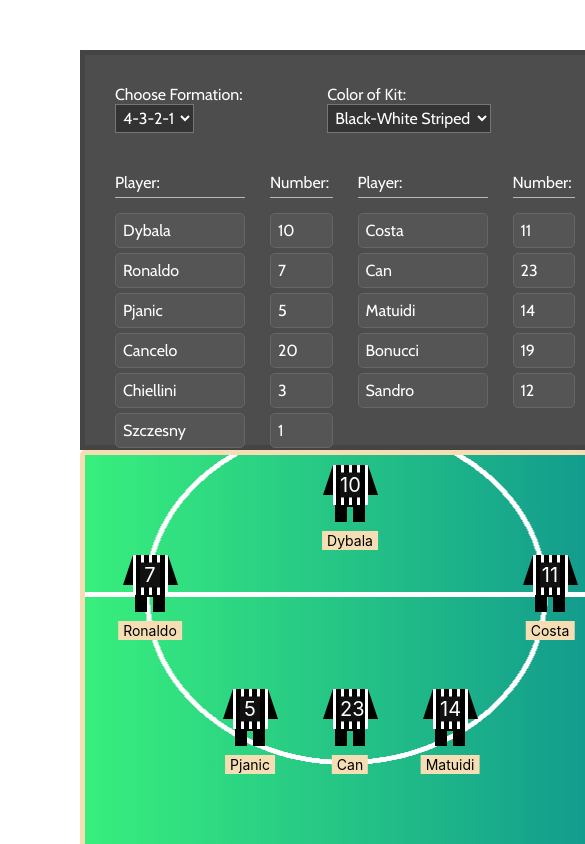
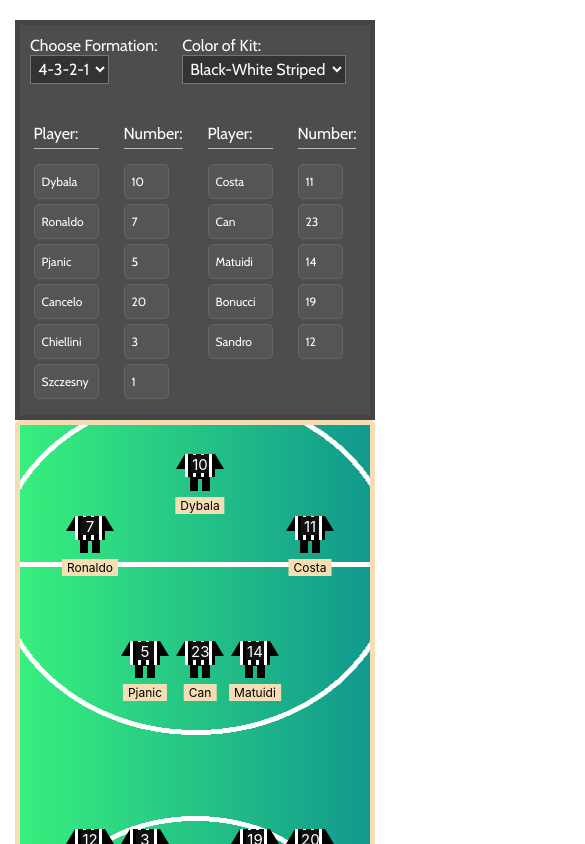
Before and after one commit to Yamo93/react_lineup_picker, a React (Create React App) app: page / in a window 390 px wide. Shown: the top 844 px of the page, 585 px wide, since content can reach past the window. Built offline with nearby package versions, Linux system fonts and the light colour scheme.

Commit message:
added responsiveness for mobileversions

```diff
--- a/src/App.js
+++ b/src/App.js
@@ -13,10 +13,10 @@
  ** add more formations like 4-3-3, and some other ones that you can search for. You want at least 4-5 different formations, the most common ones: => DONE, 5 formations done
 
 TODOS:
- - create changeColorHandler
- select colors to add, add a dropdown-menu, add colors to state and render them dynamically to dropdown.
+ - create changeColorHandler => DONE.
+ select colors to add, add a dropdown-menu, add colors to state and render them dynamically to dropdown. => DONE.
 
- - make it responsive
+ - make it responsive => DONE (80%, need to make pitch and players smaller so they fit on a small mobile phone)
 
  - add a modal that slides down initially and shows the "instructions" for the lineup-picker
 
--- a/src/App.module.css
+++ b/src/App.module.css
@@ -15,8 +15,20 @@
   height: 100%;
 }
 
-@media screen and (max-width: 1100px) {
+@media screen and (max-width: 1150px) {
   .App {
     flex-direction: column;
   }
 }
+
+@media screen and (max-width: 700px) {
+  .App {
+    padding: 40px 30px;
+  }
+}
+
+@media screen and (max-width: 600px) {
+  .App {
+    padding: 20px 15px;
+  }
+}
--- a/src/components/Player/Player.module.css
+++ b/src/components/Player/Player.module.css
@@ -7,6 +7,20 @@
     justify-content: flex-start;
     align-items: center;
     position: relative;
+}
+
+@media screen and (max-width: 600px) {
+    .Player {
+        width: 70px;
+        height: 70px;
+    }
+}
+
+@media screen and (max-width: 500px) {
+    .Player {
+        width: 25px;
+        height: 25px;
+    }
 }
 
 .Player:before {
@@ -20,6 +34,19 @@
     padding: 1px 5px;
     /*left: 192%;*/
     /*transform: translateX(-90%) translateY(50%) rotate(-135deg);*/
+}
+
+@media screen and (max-width: 600px) {
+    .Player:before {
+        font-size: 12px;
+        bottom: -10px;
+    }
+}
+
+@media screen and (max-width: 500px) {
+    .Player:before {
+        bottom: -35px;
+    }
 }
 
 .Player:after {
@@ -37,10 +64,26 @@
     transform: translate(-50%, -50%);
 }
 
+@media screen and (max-width: 500px) {
+    .Player:after {
+        width: 18px;
+        height: 18px;
+        font-size: 15px;
+        top: 40%;
+    }
+}
+
 .Shirt {
     width: 35px;
     height: 40px;
     position: relative;
+}
+
+@media screen and (max-width: 500px) {
+    .Shirt {
+        width: 30px;
+        height: 35px;
+    }
 }
 
 .blackWhiteStriped {
@@ -123,6 +166,15 @@
     border-left: 10px solid transparent;
     border-bottom: 30px solid black;
 }
+
+@media screen and (max-width: 500px) {
+    .Shirt:before {
+        border-left: 9px solid transparent;
+        left: -9px;
+        border-bottom: 15px solid black;
+    }
+}
+
 .Shirt:after {
     content: '';
     position: absolute;
@@ -134,11 +186,25 @@
     border-bottom: 30px solid black;
 }
 
+@media screen and (max-width: 500px) {
+    .Shirt:after {
+        border-right: 9px solid transparent;
+        right: -9px;
+        border-bottom: 15px solid black;
+    }
+}
+
 .Pants {
     width: 30px;
     height: 2px;
     background-color: black;
     position: relative;
+}
+
+@media screen and (max-width: 500px) {
+    .Pants {
+        width: 20px;
+    }
 }
 
 .Pants:before {
@@ -151,6 +217,14 @@
     background-color: black;
 }
 
+@media screen and (max-width: 500px) {
+    .Pants:before {
+        width: 8px;
+        bottom: -12px;
+        height: 12px;
+    }
+}
+
 .Pants:after {
     position: absolute;
     bottom: -15px;
@@ -159,6 +233,14 @@
     width: 12px;
     height: 15px;
     background-color: black;
+}
+
+@media screen and (max-width: 500px) {
+    .Pants:after {
+        width: 8px;
+        bottom: -12px;
+        height: 12px;
+    }
 }
 
 /* 4-3-2-1 Style */
--- a/src/components/SelectionChooser/SelectionChooser.module.css
+++ b/src/components/SelectionChooser/SelectionChooser.module.css
@@ -4,9 +4,17 @@
     justify-content: space-between;
 }
 
-@media screen and (max-width: 1100px) {
+@media screen and (max-width: 1150px) {
     .Selection {
       flex-direction: column;
+    }
+}
+
+@media screen and (max-width: 600px) {
+    .Selection {
+        width: 80%;
+        justify-content: flex-end;
+        align-items: center;
     }
 }
 
@@ -68,7 +76,7 @@
     border-radius: 5px;
 }
 
-@media screen and (max-width: 1100px) {
+@media screen and (max-width: 1150px) {
     .playerWrapper {
         display: grid;
         grid-template-columns: repeat(4, 1fr);
@@ -79,3 +87,15 @@
         display: block;
     }
   }
+
+  @media screen and (max-width: 600px) {
+    .inputName, .inputNum {
+        width: 70%;
+        font-size: 12px;
+        min-width: 65px;
+    }
+
+    .inputNum {
+        min-width: 45px;
+    }
+}
--- a/src/containers/Controller/Controller.module.css
+++ b/src/containers/Controller/Controller.module.css
@@ -1,3 +1,14 @@
+/*
+For 700px and less:
+first try to get rid of the padding, so we can get down to like 600px or something smoothly.
+
+Then, try to make the controller smaller: make the input widths smaller, maybe add a third column in the grid. Maybe even make the font-size smaller and shorten the input heights
+
+Then, also make the pitch smaller (it should be just 300px or even a little bit less, like 280px). Make the player outfits and the player names a lot smaller, maybe make the player names a little bigger than the outfit so they can be read.
+
+Small improvements: make controller padding-bottom a bit bigger so we have some room between controller and pitch... also maybe some slight margin
+*/
+
 .Controller {
     font-family: 'Cabin', sans-serif;
     height: 650px;
@@ -7,6 +18,10 @@
     border: 5px solid #444;
     padding: 30px 70px;
     color: #FEFEFE;
+    display: flex;
+    flex-direction: column;
+    justify-content: center;
+    align-items: center;
 }
 
 .dropDownWrapper {
@@ -15,10 +30,23 @@
     justify-content: space-between;
 }
 
-@media screen and (max-width: 1100px) {
+@media screen and (max-width: 1150px) {
     .Controller {
       width: 100%;
       height: 400px;
       padding: 30px;
     }
   }
+
+  @media screen and (max-width: 600px) {
+    .Controller {
+        padding: 10px;
+        min-width: 390px;
+    }
+}
+
+@media screen and (max-width: 500px) {
+    .Controller {
+        min-width: 340px;
+    }
+}
--- a/src/containers/Pitch/Pitch.module.css
+++ b/src/containers/Pitch/Pitch.module.css
@@ -22,8 +22,21 @@
     grid-template-columns: repeat(8, 1fr);
 }
 
-@media screen and (max-width: 1100px) {
+@media screen and (max-width: 1150px) {
     .Pitch, .PitchTwoPaired {
       width: 100%;
     }
   }
+
+  @media screen and (max-width: 600px) {
+    .Pitch, .PitchTwoPaired {
+        min-width: 390px;
+    }
+}
+
+@media screen and (max-width: 500px) {
+    .Pitch, .PitchTwoPaired {
+        min-width: 340px;
+        grid-column-gap: 20px;
+    }
+}
--- a/src/containers/PlayerInput/PlayerInput.js
+++ b/src/containers/PlayerInput/PlayerInput.js
@@ -4,7 +4,7 @@
 class PlayerInput extends Component {
     render() {
         return (
-            <Fragment key={this.props.numValue + 1}>
+            <Fragment key={this.props.numValue}>
             <input ref={(input) => {this.inputElement = input }} type="text" onChange={(event) => this.props.changedName(event, this.props.numKey)} placeholder={this.props.namePlaceholder} value={this.props.nameValue} className={classes.inputName} />
             <input type="number" onChange={(event) => this.props.changedNum(event, this.props.numKey)} min="1" max="40" value={this.props.numValue} placeholder={this.props.numPlaceholder} className={classes.inputNum} />
             {/* you have to outsource this into a separate playerInput component. then, pass the index from here down to that input component, and let that inputcomponent be a class. then run the componentDidMount() on that component and let it focus... hopefully it'll work :/ */}
```
Also changed, not shown: src/assets/img/onyx-and-white-stripe-fabric_smaller.jpg (deleted), src/assets/img/subtle_stripes.png (deleted).
